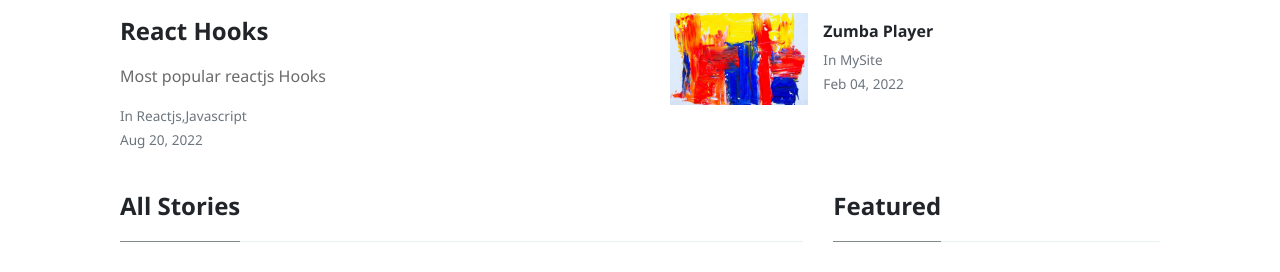
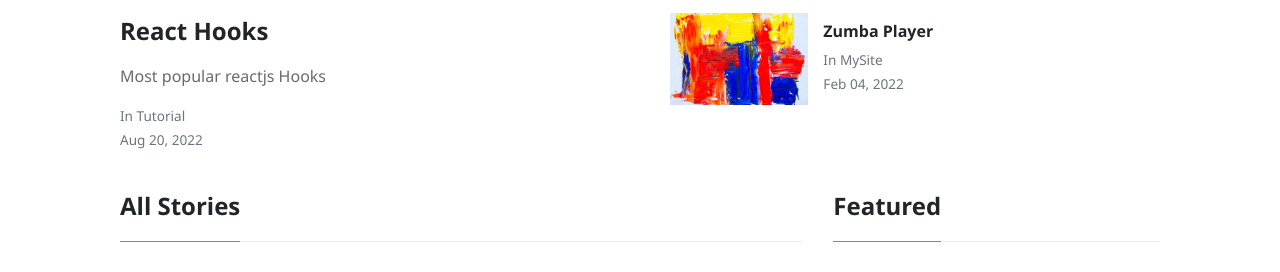
Before and after one commit to kalburgimanjunath/newtwoprofile, a Jekyll site: the page built from index.html, in a window 1280 px wide. Shown: the part 273-545 px from the top of the page. Built offline with Jekyll 4.4.1, drawn with Linux system fonts in a browser that asks for light colours; nearby versions of some CDN libraries; the list of posts is cut into pages by our own code.

Commit message:
Update 2022-08-20-react-hooks.md

```diff
--- a/_posts/2022-08-20-react-hooks.md
+++ b/_posts/2022-08-20-react-hooks.md
@@ -3,7 +3,7 @@
 layout: default
 author: Manjunath
 categories:
-  - 'reactjs,javascript'
+  - tutorial
 image: assets/images/6.jpg
 ---
 Most popular reactjs Hooks
```
